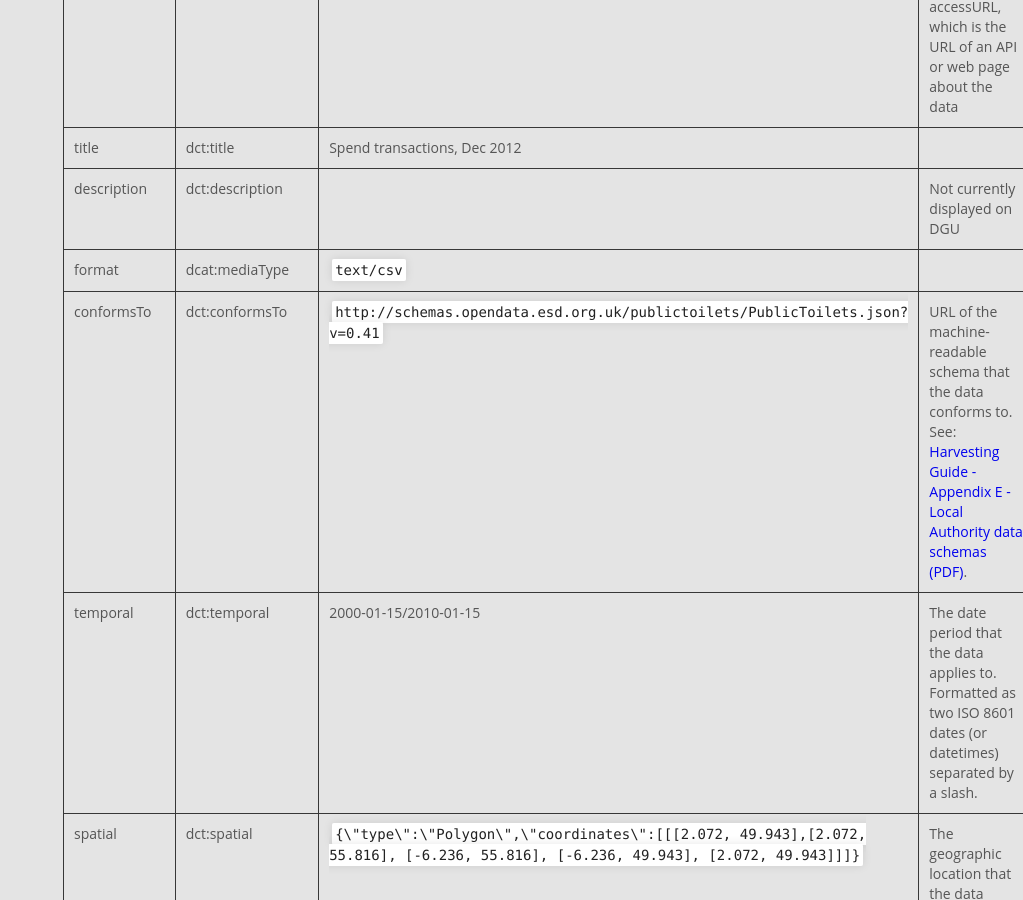
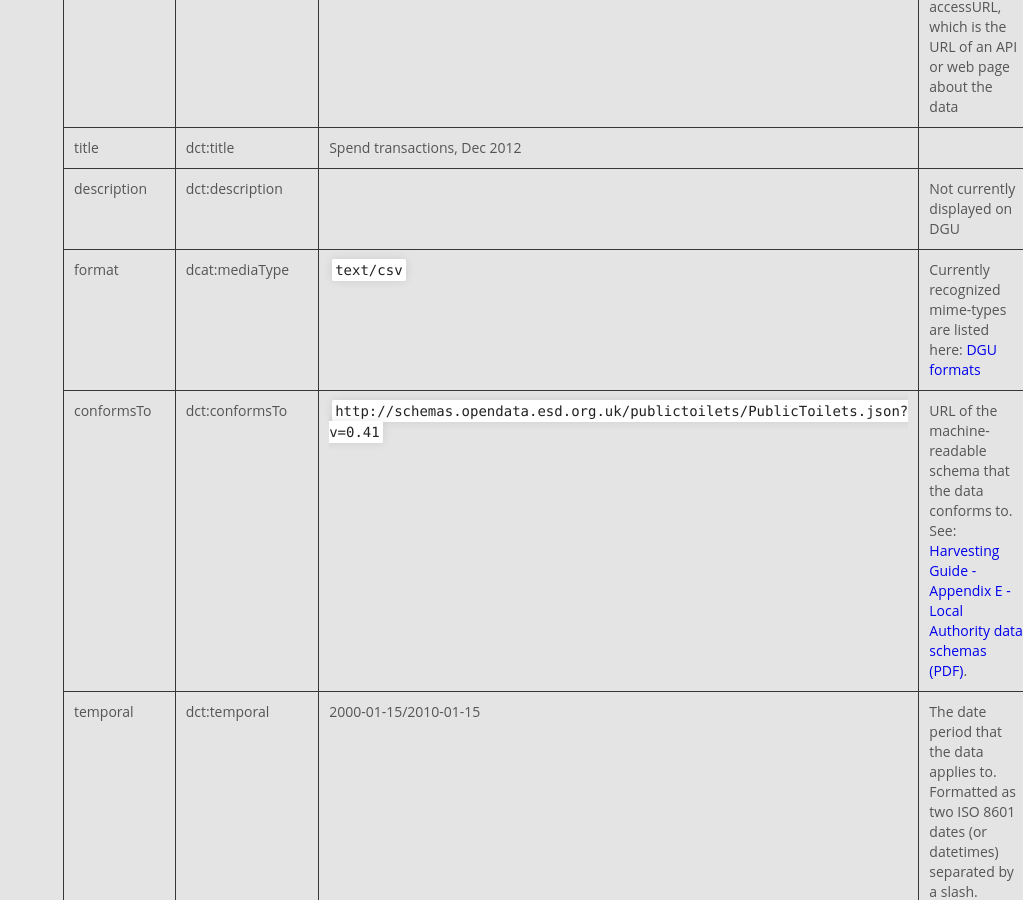
Before and after one commit to datagovuk/guidance, a Jekyll site: the page built from dcat_fields.md, in a window 1280 px wide and 900 px high, scrolled down 2080 px. Shown: the whole window, without its empty margins (257-1280 px from the left). Built offline with Jekyll 4.4.1, drawn with Linux system fonts in a browser that asks for light colours.

Commit message:
Link to mimetypes list in formats.py

```diff
--- a/dcat_fields.md
+++ b/dcat_fields.md
@@ -36,7 +36,7 @@ Local Authorities should ensure they add an ESD service or function URI as the d
 | accessURL | dcat:accessURL | `http://www.site.gov.uk/api/sparql` <br> `http://site.gov.uk/river-level-data.html` | If there is not a downloadURL, specify the accessURL, which is the URL of an API or web page about the data |
 | title | dct:title | Spend transactions, Dec 2012 |
 | description | dct:description | | Not currently displayed on DGU |
-| format | dcat:mediaType | `text/csv` ||
+| format | dcat:mediaType | `text/csv` | Currently recognized mime-types are listed here: [DGU formats](https://github.com/datagovuk/ckanext-dgu/blob/master/ckanext/dgu/lib/formats.py#L86) |
 | conformsTo | dct:conformsTo | `http://schemas.opendata.esd.org.uk/publictoilets/PublicToilets.json?v=0.41` | URL of the machine-readable schema that the data conforms to. See: [Harvesting Guide - Appendix E - Local Authority data schemas (PDF)](http://data.gov.uk/sites/default/files/library/Harvesting%20guide.pdf). |
 | temporal | dct:temporal | 2000-01-15/2010-01-15 | The date period that the data applies to. Formatted as two ISO 8601 dates (or datetimes) separated by a slash. |
 | spatial |  dct:spatial | `{\"type\":\"Polygon\",\"coordinates\":[[[2.072, 49.943],[2.072, 55.816], [-6.236, 55.816], [-6.236, 49.943], [2.072, 49.943]]]}` | The geographic location that the data applies to. If not specified, then it is inherited from the dataset if not its publisher. Formatted as a GeoJSON point, bounding box or polygon. |
```
